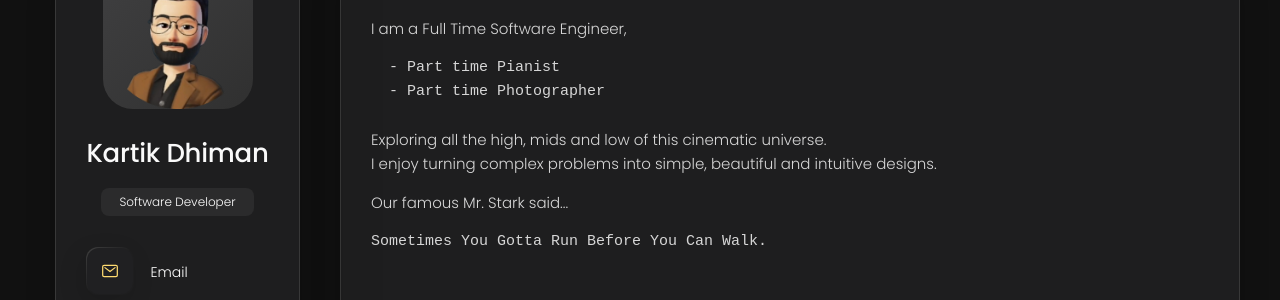
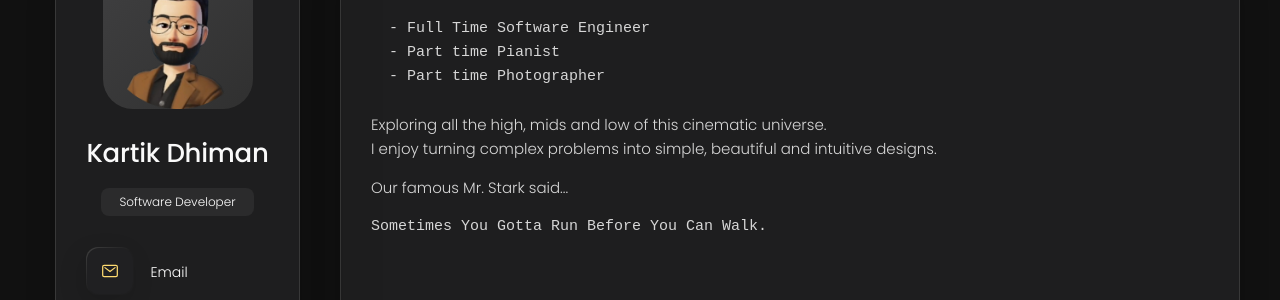
Before and after one commit to kartik-dhiman/kartik-dhiman.github.io, a plain HTML site: page index.html in a window 1280 px wide. Shown: the part 162-462 px from the top of the page. Drawn offline with nearby package versions, Linux system fonts and the light colour scheme.

Commit message:
Updated CNAME and Index

```diff
--- a/index.html
+++ b/index.html
@@ -182,8 +182,8 @@
 
           <section class="about-text">
             <p>
-              I am a Full Time Software Engineer,
               <pre>
+  - Full Time Software Engineer
   - Part time Pianist
   - Part time Photographer
               </pre>
```
Also changed, not shown: 1 other file.
